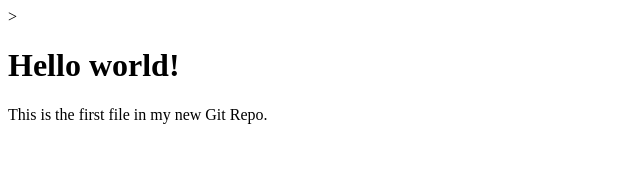
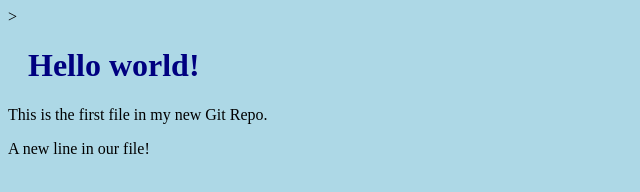
Before and after one commit to RichSavage/hello-world, a plain HTML site: page index.html in a window 1280 px wide. Shown: the whole page, without its empty margins (0-640 px from the left). Drawn offline with Linux system fonts and the light colour scheme.

Commit message:
Updated index.html with a new line

```diff
--- a/index.html
+++ b/index.html
@@ -2,11 +2,14 @@
 <html>
     <head>
         <title>Hello World!</title>
+        <link rel="stylesheet"
+        href="bluestyle.css">
         </head>>
         <body>
 
             <h1>Hello world!</h1>
             <p>This is the first file in my new Git Repo.</p>
+            <p>A new line in our file!</p>
 
             </body>
             </html>
```
